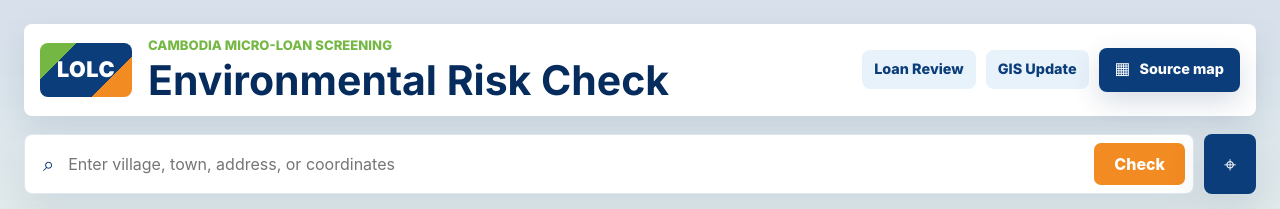
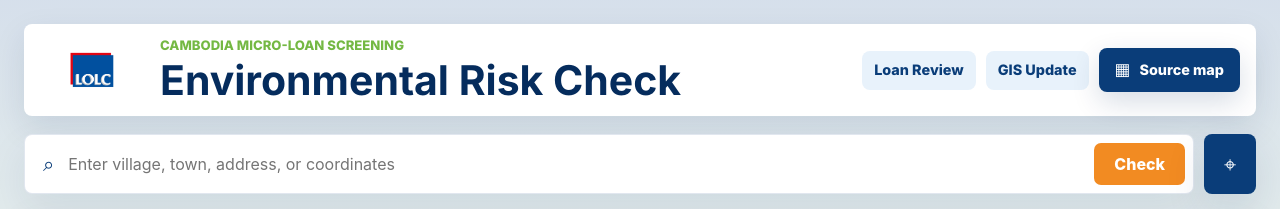
Before and after one commit to nimantha-code/cambodia-land-risk-check, a plain HTML site: page index.html in a window 1280 px wide. Shown: the top 209 px of the page. Drawn offline with Linux system fonts and the light colour scheme.

Commit message:
Add LOLC logo asset

```diff
--- a/index.html
+++ b/index.html
@@ -11,7 +11,7 @@
       <section class="workspace">
         <header class="topbar">
           <div class="brand-lockup">
-            <div class="brand-mark" aria-label="LOLC">LOLC</div>
+            <img class="brand-logo" src="./assets/brand/logo-lolc-symbol.jpg" alt="LOLC" />
             <div>
               <p class="eyebrow">Cambodia micro-loan screening</p>
               <h1>Environmental Risk Check</h1>
--- a/src/styles.css
+++ b/src/styles.css
@@ -60,20 +60,13 @@
   gap: 16px;
 }
 
-.brand-mark {
-  display: grid;
-  place-items: center;
-  width: 92px;
-  height: 54px;
-  border-radius: 8px;
-  background:
-    linear-gradient(135deg, var(--lolc-green) 0 25%, transparent 25% 100%),
-    linear-gradient(135deg, transparent 0 72%, var(--lolc-orange) 72% 100%),
-    var(--lolc-blue);
-  color: #fff;
-  font-size: 1.35rem;
-  font-weight: 900;
-  letter-spacing: 0.5px;
+.brand-logo {
+  display: block;
+  width: 104px;
+  height: 64px;
+  object-fit: contain;
+  border-radius: 6px;
+  background: #fff;
 }
 
 .eyebrow {
```
Also changed, not shown: assets/brand/logo-lolc-symbol.jpg (added).
